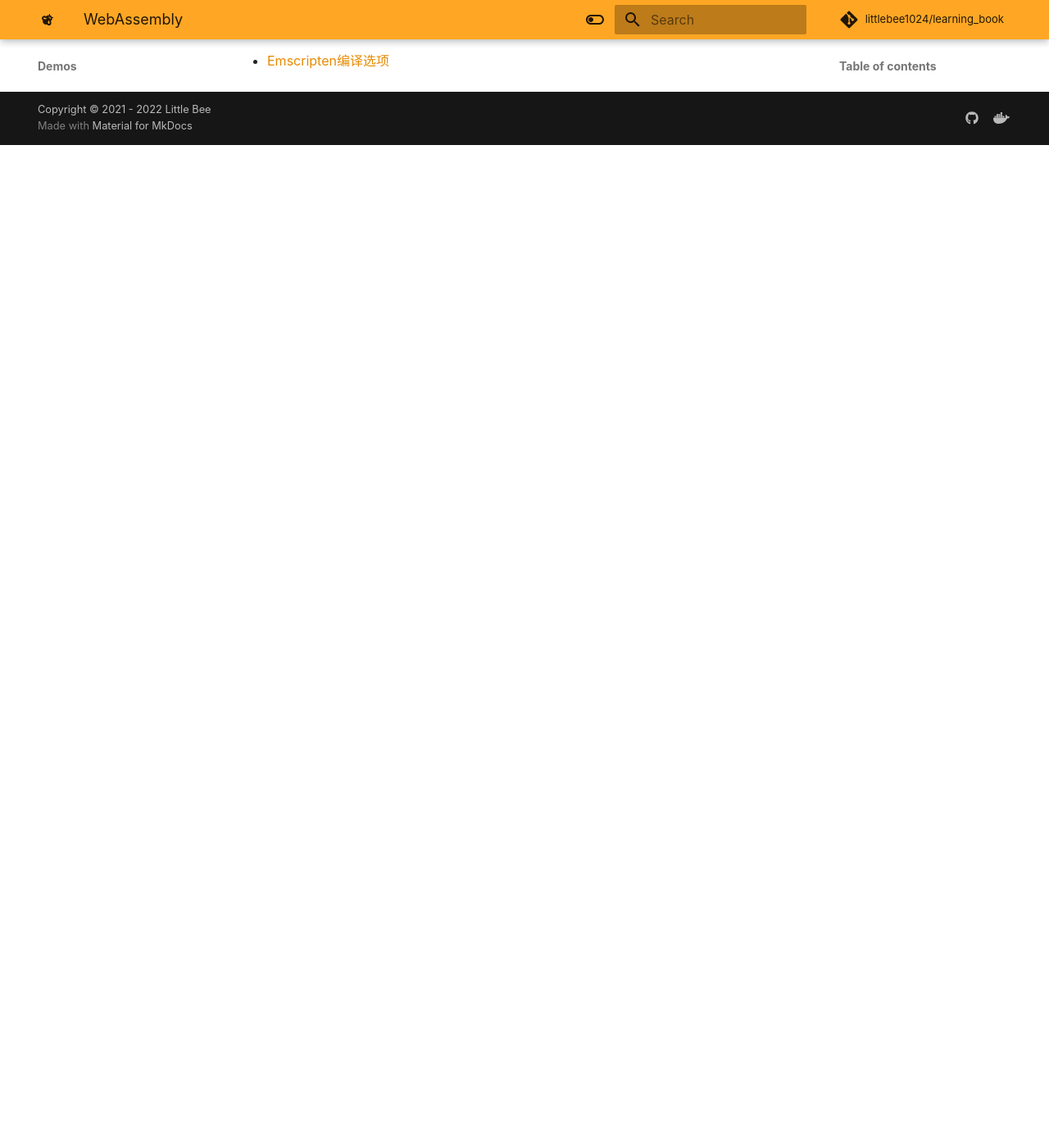
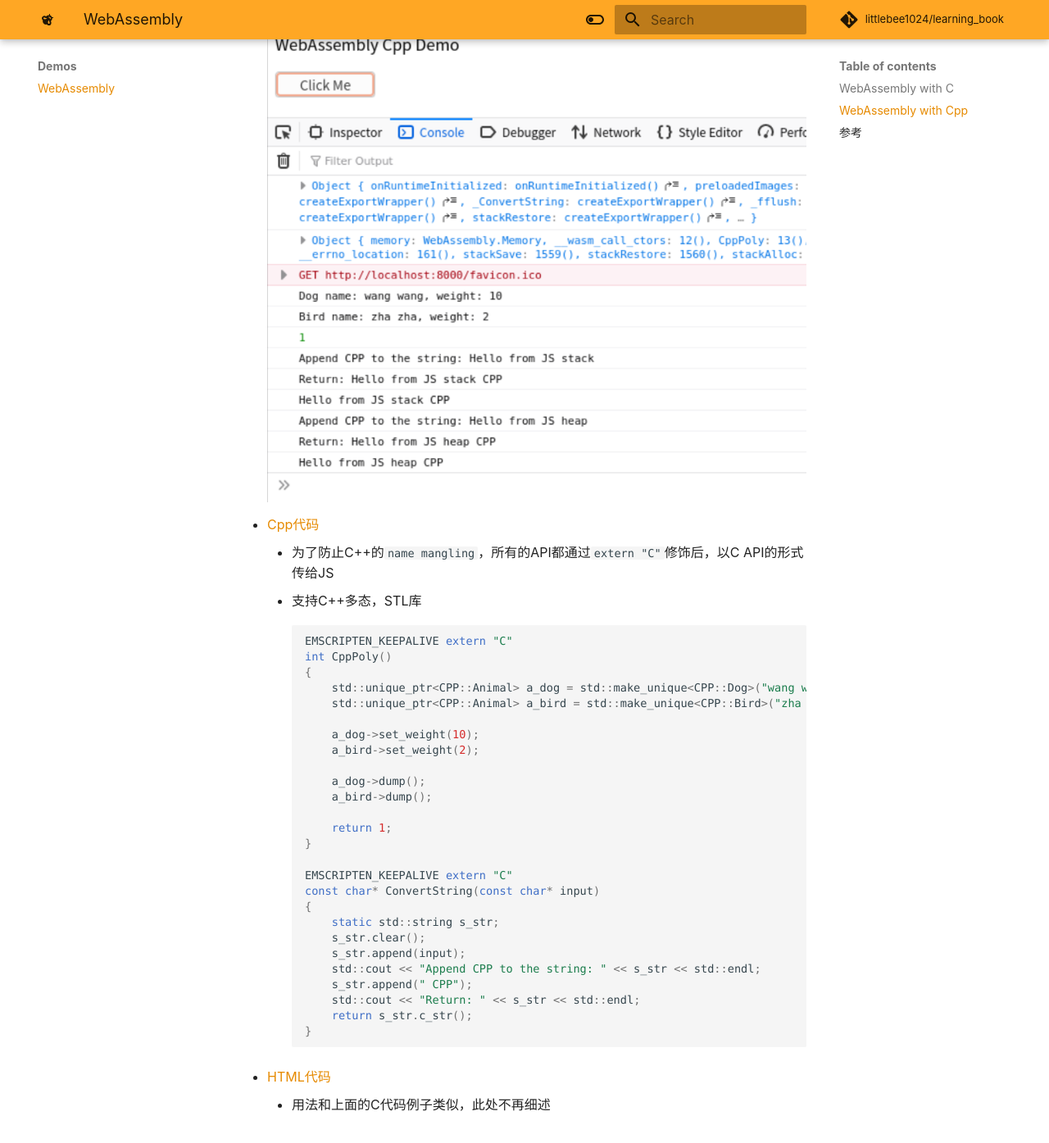
Before and after one commit to LittleBee1024/learning_book, an MkDocs documentation site: the page built from docs/demos/webassembly/README.md, in a window 1280 px wide and 1400 px high, scrolled down 2512 px. Shown: the top 1395 px of the window at 82% size. Built offline with MkDocs 1.6.1 and Material for MkDocs 9.7.7, drawn with Linux system fonts in a browser that asks for light colours; some web fonts are replaced; comment, search, counter and statistics services are not loaded; before the commit the page ends 2689 px from its top, so only the background shows below that.

Commit message:
update web cpp readme

````diff
--- a/docs/demos/webassembly/README.md
+++ b/docs/demos/webassembly/README.md
@@ -81,6 +81,42 @@
     ```
 
 ## WebAssembly with Cpp
+* [代码示例](https://github.com/LittleBee1024/learning_book/tree/main/docs/demos/webassembly/code/hello_cpp)
+    ![web_c](./images/web_cpp.png)
+* [Cpp代码](./code/hello_cpp/api.cpp)
+    * 为了防止C++的`name mangling`，所有的API都通过`extern "C"`修饰后，以C API的形式传给JS
+    * 支持C++多态，STL库
+    ```cpp
+    EMSCRIPTEN_KEEPALIVE extern "C"
+    int CppPoly()
+    {
+        std::unique_ptr<CPP::Animal> a_dog = std::make_unique<CPP::Dog>("wang wang");
+        std::unique_ptr<CPP::Animal> a_bird = std::make_unique<CPP::Bird>("zha zha");
+
+        a_dog->set_weight(10);
+        a_bird->set_weight(2);
+
+        a_dog->dump();
+        a_bird->dump();
+
+        return 1;
+    }
+
+    EMSCRIPTEN_KEEPALIVE extern "C"
+    const char* ConvertString(const char* input)
+    {
+        static std::string s_str;
+        s_str.clear();
+        s_str.append(input);
+        std::cout << "Append CPP to the string: " << s_str << std::endl;
+        s_str.append(" CPP");
+        std::cout << "Return: " << s_str << std::endl;
+        return s_str.c_str();
+    }
+    ```
+* [HTML代码](./code/hello_cpp/index.html)
+    * 用法和上面的C代码例子类似，此处不再细述
+
 
 ## 参考
 * [Emscripten编译选项](https://emscripten.org/docs/tools_reference/emcc.html)
````
Also changed, not shown: docs/demos/webassembly/images/web_cpp.png (added).
